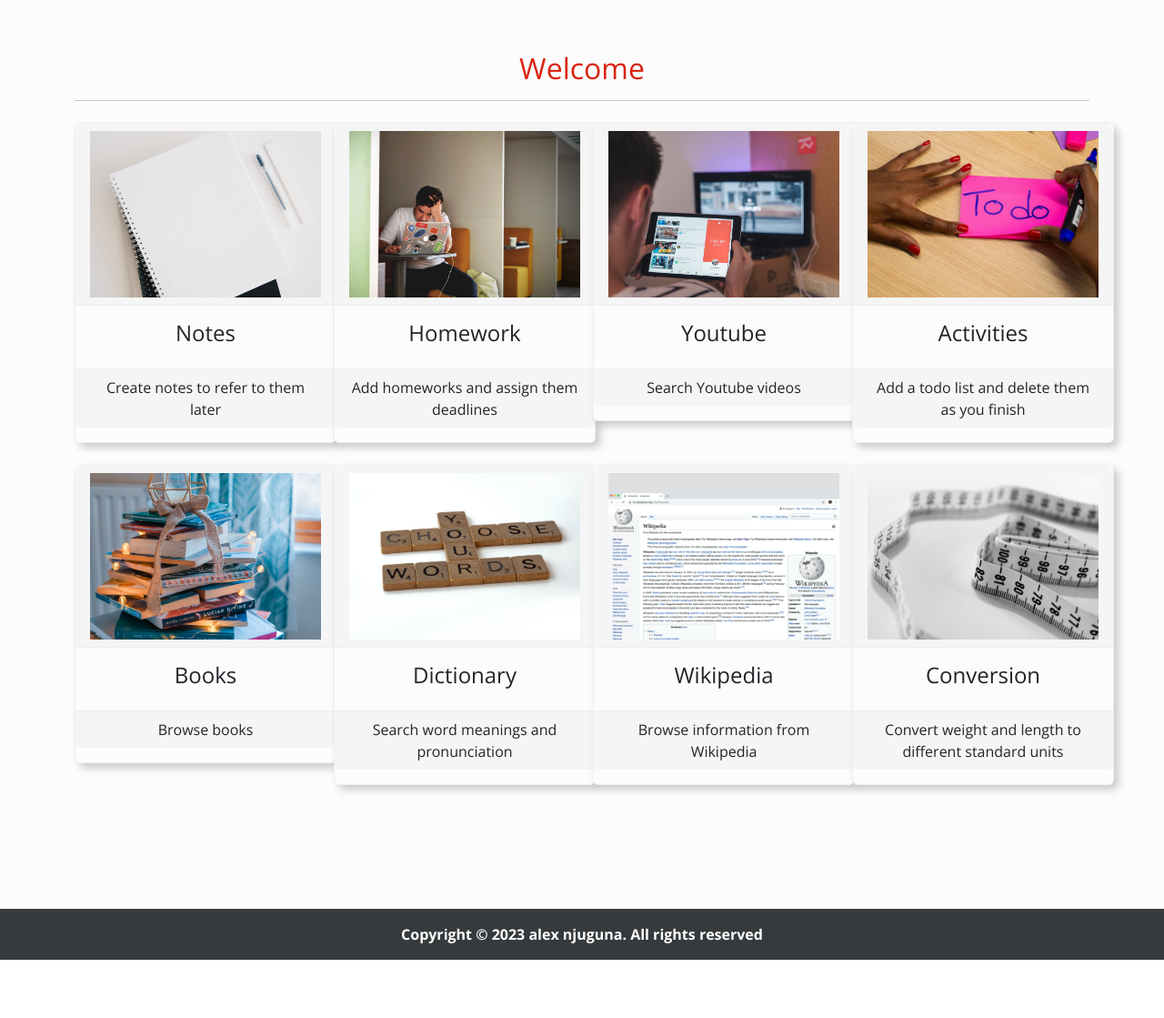
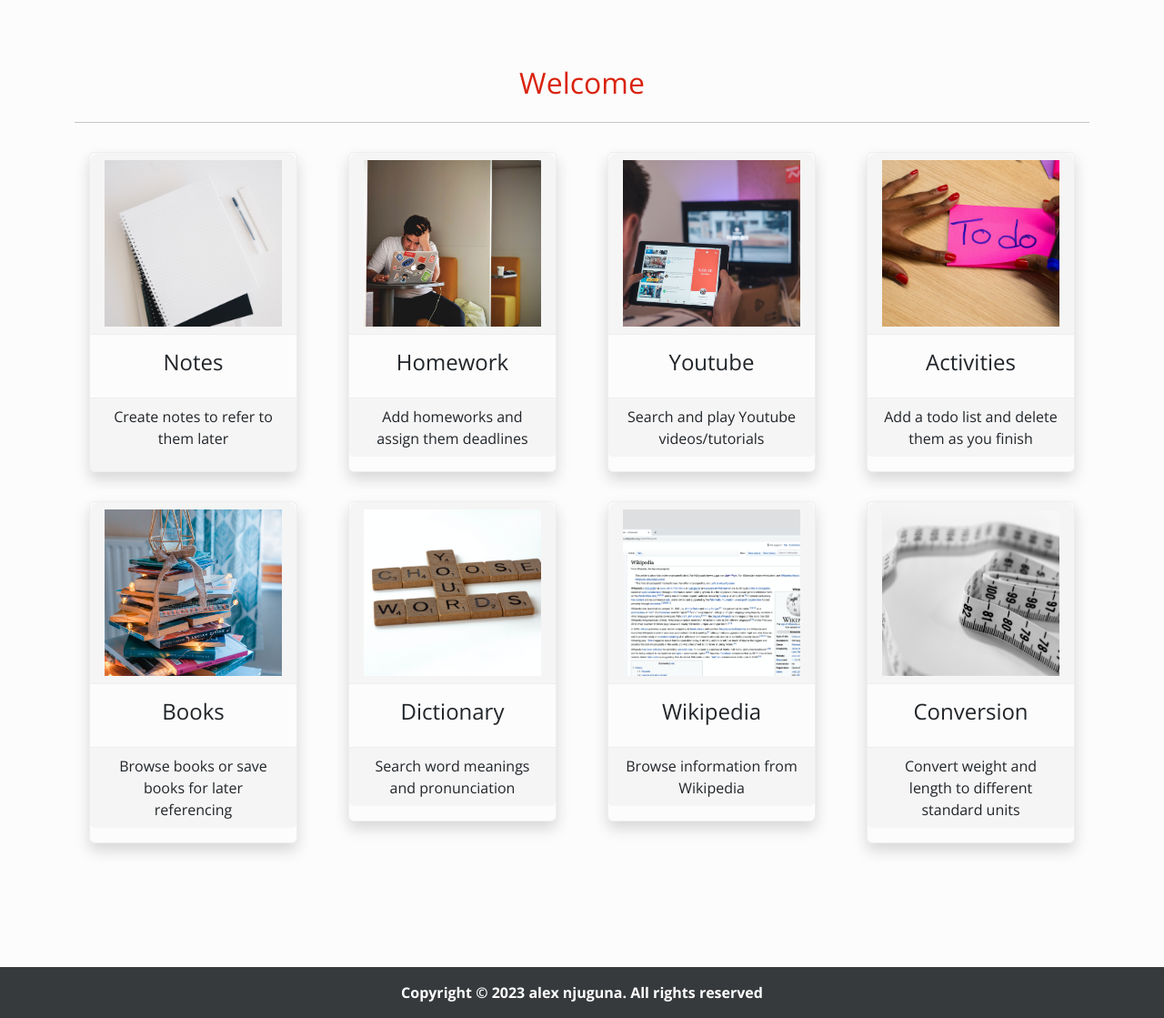
Before and after one commit to alex-njuguna/study-portal, a Django app: page / in a window 1280 px wide. Shown: the part 71-1190 px from the top of the page at 91% size. Before the commit the page ends 1126 px from the top, so only its background shows below. Run offline with Django 4.2, Linux system fonts and the light colour scheme; some libraries are stand-ins or nearby versions.

Commit message:
wiki app integration and dashboard styling

```diff
--- a/portal/dashboard/templates/dashboard/home.html
+++ b/portal/dashboard/templates/dashboard/home.html
@@ -14,31 +14,38 @@
         transform: scale(1.05);
         box-shadow: 8px 8px 15px rgba(0, 0, 0, 0.5);
     }
+
+    .card:hover .card-body{
+        font-weight: 500;
+        letter-spacing: 2px;
+        color: rgb(255, 0, 34);
+    }
 </style>
 
 <div class="container-sm mt-5" style="margin-bottom: 120px;">
-    <h2 class="text-center text-primary mt-2 mb-3">Welcome</h2>
+    <h2 class="text-center text-primary m-4">Welcome</h2>
     <hr class="mb-3">
     <div class="row">
 
     <div class="col-md-3">
         <a class="text-decoration-none" href="{% url 'note:home' %}">
-            <div class="card mt-2 mb-3" style="width: 18rem; box-shadow: 5px 5px 10px rgba(0, 0, 0, 0.2);">
-                <div>
-                    <img class="card-img-top card-header" src="{% static 'dashboard/images/notes.jpg' %}" alt="Notes"
-                        style="height: 200px; object-fit: cover; width: 100%; border-top-left-radius: 10px; border-top-right-radius: 10px;">
-                    <h4 class="card-body text-center">Notes</h4>
-                    <p class="card-footer text-center">Create notes to refer to them later</p>
+            <div class="card m-3 shadow">
+                <img class="image-fluid card-header" src="{% static 'dashboard/images/notes.jpg' %}" alt="Notes"
+                    style="height: 200px; object-fit: cover; width: 100%; border-top-left-radius: 10px; border-top-right-radius: 10px;">
+                <h4 class="card-body text-center">Notes</h4>
+                <div class="card-footer">
+                    <p class="text-center">Create notes to refer to them later</p>
                 </div>
             </div>
         </a>
     </div>
 
+
     <div class="col-md-3">
         <a class="text-decoration-none" href="{% url 'homework:home' %}">
-            <div class="card mt-2 mb-3" style="width: 18rem; box-shadow: 5px 5px 10px rgba(0, 0, 0, 0.2);">
+            <div class="card m-3 shadow">
                 <div>
-                    <img class="card-img-top card-header" src="{% static 'dashboard/images/homework.jpg' %}" alt="Homework"
+                    <img class="image-fluid card-header" src="{% static 'dashboard/images/homework.jpg' %}" alt="Homework"
                         style="height: 200px; object-fit: cover; width: 100%; border-top-left-radius: 10px; border-top-right-radius: 10px;">
                     <h4 class="card-body text-center">Homework</h4>
                     <p class="card-footer text-center">Add homeworks and assign them deadlines</p>
@@ -49,12 +56,12 @@
 
     <div class="col-md-3">
         <a class="text-decoration-none" href="{% url 'youtube:home' %}">
-            <div class="card mt-2 mb-3" style="width: 18rem; box-shadow: 5px 5px 10px rgba(0, 0, 0, 0.2);">
+            <div class="card m-3 shadow">
                 <div>
-                    <img class="card-img-top card-header" src="{% static 'dashboard/images/youtube.jpg' %}" alt="Youtube"
+                    <img class="image-fluid card-header" src="{% static 'dashboard/images/youtube.jpg' %}" alt="Youtube"
                         style="height: 200px; object-fit: cover; width: 100%; border-top-left-radius: 10px; border-top-right-radius: 10px;">
                     <h4 class="card-body text-center">Youtube</h4>
-                    <p class="card-footer text-center">Search Youtube videos</p>
+                    <p class="card-footer text-center">Search and play Youtube videos/tutorials</p>
                 </div>
             </div>
         </a>
@@ -62,9 +69,9 @@
 
     <div class="col-md-3">
         <a class="text-decoration-none" href="{% url 'activity:home' %}">
-            <div class="card mt-2 mb-3" style="width: 18rem; box-shadow: 5px 5px 10px rgba(0, 0, 0, 0.2);">
+            <div class="card m-3 shadow">
                 <div>
-                    <img class="card-img-top card-header" src="{% static 'dashboard/images/todo.jpg' %}" alt="To do"
+                    <img class="image-fluid card-header" src="{% static 'dashboard/images/todo.jpg' %}" alt="To do"
                         style="height: 200px; object-fit: cover; width: 100%; border-top-left-radius: 10px; border-top-right-radius: 10px;">
                     <h4 class="card-body text-center">Activities</h4>
                     <p class="card-footer text-center">Add a todo list and delete them as you finish</p>
@@ -75,12 +82,12 @@
 
     <div class="col-md-3">
         <a class="text-decoration-none" href="{% url 'book:home' %}">
-            <div class="card mt-2 mb-3" style="width: 18rem; box-shadow: 5px 5px 10px rgba(0, 0, 0, 0.2);">
+            <div class="card m-3 shadow">
                 <div>
-                    <img class="card-img-top card-header" src="{% static 'dashboard/images/books.jpg' %}" alt="Books"
+                    <img class="image-fluid card-header" src="{% static 'dashboard/images/books.jpg' %}" alt="Books"
                         style="height: 200px; object-fit: cover; width: 100%; border-top-left-radius: 10px; border-top-right-radius: 10px;">
                     <h4 class="card-body text-center">Books</h4>
-                    <p class="card-footer text-center">Browse books</p>
+                    <p class="card-footer text-center">Browse books or save books for later referencing</p>
                 </div>
             </div>
         </a>
@@ -88,9 +95,9 @@
 
     <div class="col-md-3">
         <a class="text-decoration-none" href="{% url 'dictionary:home' %}">
-            <div class="card mt-2 mb-3" style="width: 18rem; box-shadow: 5px 5px 10px rgba(0, 0, 0, 0.2);">
+            <div class="card m-3 shadow">
                 <div>
-                    <img class="card-img-top card-header" src="{% static 'dashboard/images/dictionary.jpg' %}"
+                    <img class="image-fluid card-header" src="{% static 'dashboard/images/dictionary.jpg' %}"
                         alt="Dictionary"
                         style="height: 200px; object-fit: cover; width: 100%; border-top-left-radius: 10px; border-top-right-radius: 10px;">
                     <h4 class="card-body text-center">Dictionary</h4>
@@ -101,10 +108,10 @@
     </div>
 
     <div class="col-md-3">
-        <a class="text-decoration-none" href="">
-            <div class="card mt-2 mb-3" style="width: 18rem; box-shadow: 5px 5px 10px rgba(0, 0, 0, 0.2);">
+        <a class="text-decoration-none" href="{% url 'wiki:home' %}">
+            <div class="card m-3 shadow">
                 <div>
-                    <img class="card-img-top card-header" src="{% static 'dashboard/images/wikipedia.jpg' %}"
+                    <img class="image-fluid card-header" src="{% static 'dashboard/images/wikipedia.jpg' %}"
                         alt="Wikipedia"
                         style="height: 200px; object-fit: cover; width: 100%; border-top-left-radius: 10px; border-top-right-radius: 10px;">
                     <h4 class="card-body text-center">Wikipedia</h4>
@@ -118,9 +125,9 @@
 
         <div class="col-md-3">
             <a class="text-decoration-none" href="">
-                <div class="card mt-2 mb-3" style="width: 18rem; box-shadow: 5px 5px 10px rgba(0, 0, 0, 0.2);">
+                <div class="card m-3 shadow">
                         <div>
-                            <img class="card-img-top card-header" src="{% static 'dashboard/images/conversion.jpg' %}" alt="notes"
+                            <img class="image-fluid card-header" src="{% static 'dashboard/images/conversion.jpg' %}" alt="notes"
                                 style="height: 200px; object-fit: cover; width: 100%; border-top-left-radius:10px; border-top-right-radius:10px;">
                                 <h4 class="card-body text-center">Conversion</h4>
                                 <p class="card-footer text-center">Convert weight and length to different standard units</p>
--- a/portal/dashboard/templates/navbar.html
+++ b/portal/dashboard/templates/navbar.html
@@ -25,7 +25,7 @@
                         <a class="dropdown-item" href="{% url 'activity:home' %}">Activities</a>
                         <a class="dropdown-item" href="{% url 'book:home' %}">Books</a>
                         <a class="dropdown-item" href="{% url 'dictionary:home' %}">Dictionary</a>
-                        <a class="dropdown-item" href="#">Wikipedia</a>
+                        <a class="dropdown-item" href="{% url 'wiki:home' %}">Wikipedia</a>
                         <a class="dropdown-item" href="#">Conversion</a>
                     </div>
                 </li>
```
